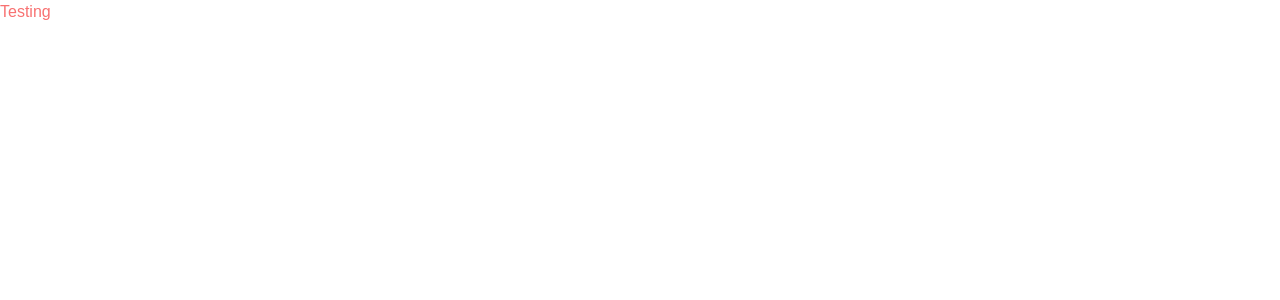
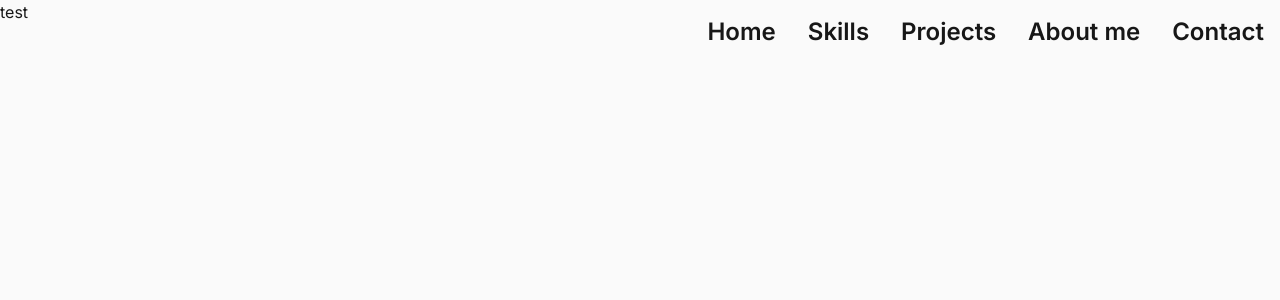
Before and after one commit to PypaertSybrin/portfolio, a Next.js app: page / in a window 1280 px wide. Shown: the top 300 px of the page. Built offline with nearby package versions, Linux system fonts and the light colour scheme; a web font is replaced by a local one.

Commit message:
feat: navigation

```diff
--- a/src/app/page.tsx
+++ b/src/app/page.tsx
@@ -1,7 +1,14 @@
+import Header from "@/components/generic/Header";
+import Navigation from "@/components/generic/Navigation";
 import Image from "next/image";
 
 export default function Home() {
   return (
-    <p className="text-red-400 font-soleil">Testing</p>
+    <div className="min-h-screen dark:bg-neutral-900 dark:text-neutral-50 bg-neutral-50 text-neutral-900">
+      <Navigation />
+      <main>
+        <Header />
+      </main>
+    </div>
   );
 }
--- /dev/null
+++ b/src/components/generic/Header.tsx
@@ -0,0 +1,8 @@
+const Header = () => {
+    return (
+        <div id="skills">
+            test
+        </div>
+    )
+}
+export default Header;
--- /dev/null
+++ b/src/components/generic/Navigation.tsx
@@ -0,0 +1,28 @@
+import Link from 'next/link';
+
+const Navigation = () => {
+  return (
+    <nav className="fixed top-0 left-0 right-0 p-4">
+      <div className="mx-auto max-w-screen-xl">
+        <ul className="text-2xl font-semibold flex gap-8 justify-end">
+          <li>
+            <Link href="/">Home</Link>
+          </li>
+          <li>
+            <Link href="#skills">Skills</Link>
+          </li>
+          <li>
+            <Link href="#projects">Projects</Link>
+          </li>
+          <li>
+            <Link href="#about">About me</Link>
+          </li>
+          <li>
+            <Link href="#contact">Contact</Link>
+          </li>
+        </ul>
+      </div>
+    </nav>
+  );
+};
+export default Navigation;
```
